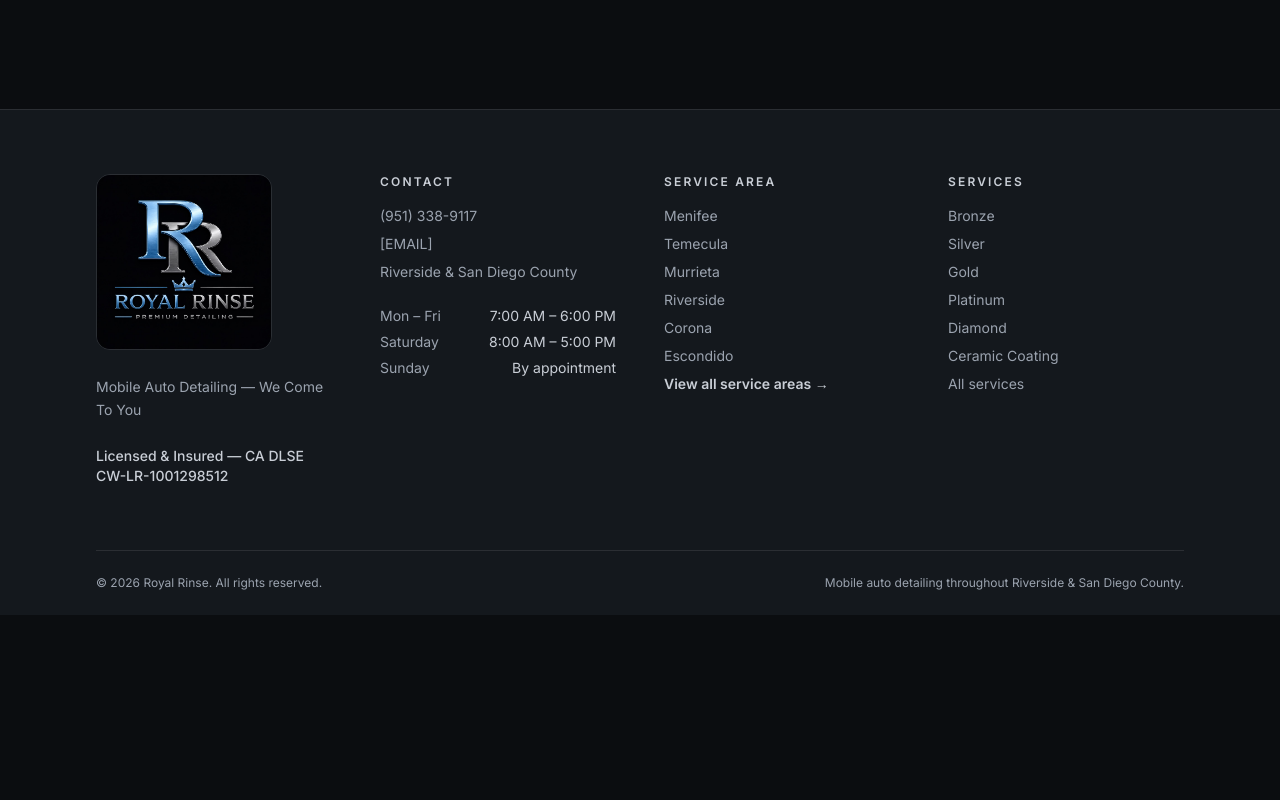
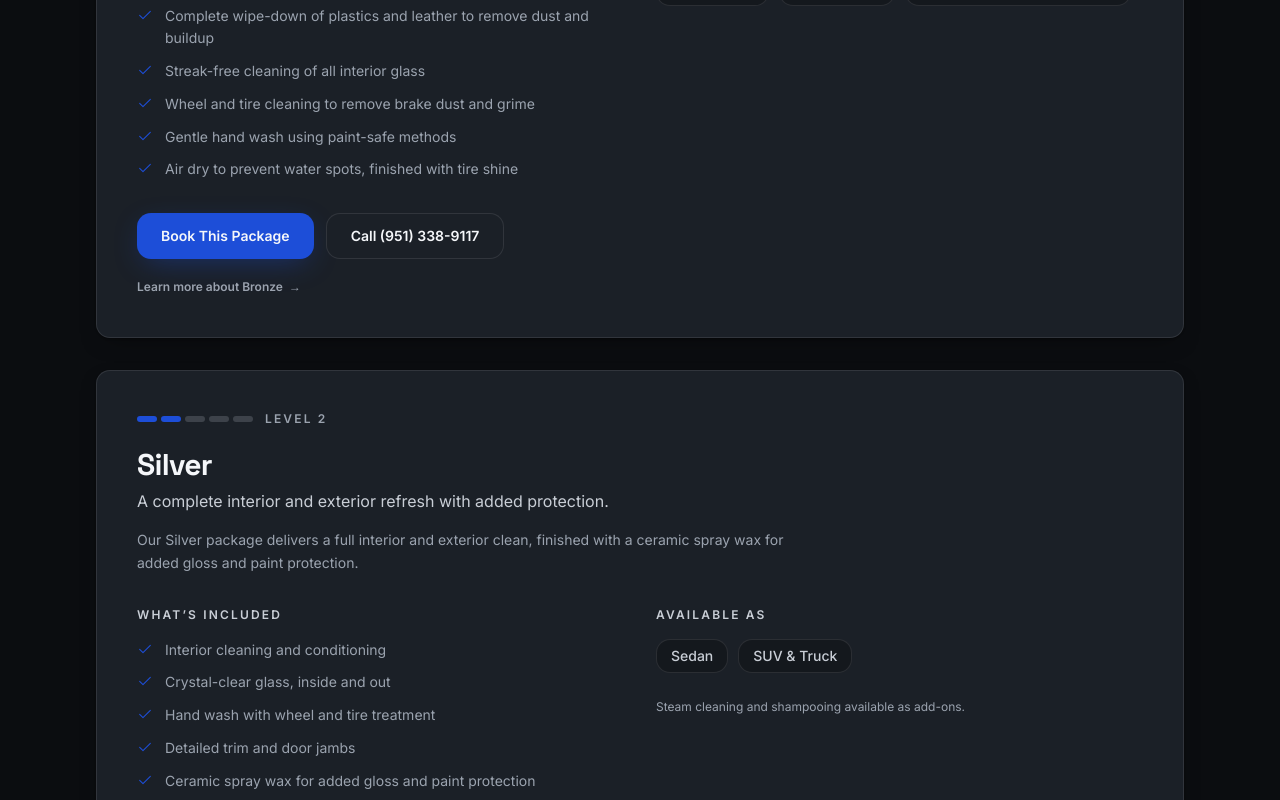
Before and after one commit to Contractor-burnlist/royalrinse, a Next.js app: page /packages in a window 1280 px wide. Before the commit this address had no page. Shown: the part 820-1620 px from the top of the page. Before the commit the page ends 1435 px from the top, so only its background shows below. Built offline with nearby package versions, Linux system fonts and the light colour scheme.

Commit message:
Build /packages tier-ladder page

```diff
--- /dev/null
+++ b/app/packages/page.tsx
@@ -0,0 +1,230 @@
+import type { Metadata } from "next";
+import Link from "next/link";
+import { ceramicCoating, quoteNote, tiers } from "@/lib/services";
+import { PHONE_ARIA, site, telHref } from "@/lib/site";
+import { BookNowButton } from "@/components/BookNowButton";
+import { ButtonAnchor, Card, Container, Eyebrow, Icon, Section } from "@/components/ui";
+
+export const metadata: Metadata = {
+  title: "Detailing Packages | Royal Rinse",
+  description:
+    "Royal Rinse mobile detailing packages — Bronze, Silver, Gold, Platinum, and Diamond, plus ceramic coating. We come to you across Riverside & San Diego County.",
+};
+
+/** Filled pips up to the tier's rank, hollow after — makes the ladder scannable. */
+function TierRank({ rank }: { rank: number }) {
+  return (
+    <div className="flex items-center gap-3">
+      <span
+        className="flex gap-1"
+        role="img"
+        aria-label={`Level ${rank} of ${tiers.length}`}
+      >
+        {Array.from({ length: tiers.length }).map((_, i) => (
+          <span
+            key={i}
+            className={`h-1.5 w-5 rounded-full ${
+              i < rank ? "bg-royal" : "bg-chrome/20"
+            }`}
+          />
+        ))}
+      </span>
+      <span className="text-xs font-semibold uppercase tracking-[0.18em] text-muted">
+        Level {rank}
+      </span>
+    </div>
+  );
+}
+
+function CtaRow({ label }: { label: string }) {
+  return (
+    <div className="mt-8 flex flex-col gap-3 sm:flex-row">
+      <BookNowButton>{label}</BookNowButton>
+      <ButtonAnchor href={telHref} aria-label={PHONE_ARIA} variant="secondary">
+        Call {site.phone}
+      </ButtonAnchor>
+    </div>
+  );
+}
+
+export default function PackagesPage() {
+  return (
+    <>
+      <div className="border-b border-hairline bg-charcoal">
+        <Container className="py-16 sm:py-20">
+          <Eyebrow>Packages</Eyebrow>
+          <h1 className="mt-3 font-display text-4xl font-bold tracking-tight text-ink sm:text-5xl">
+            Our Detailing Packages
+          </h1>
+          <p className="mt-4 max-w-2xl text-base leading-relaxed text-muted">
+            From an essential refresh to a full showroom reset — pick the level that
+            fits. We come to you across Riverside &amp; San Diego County.
+          </p>
+        </Container>
+      </div>
+
+      <Section className="!pb-0">
+        <ol className="space-y-8">
+          {tiers.map((tier, index) => {
+            const rank = index + 1;
+            const isTop = rank === tiers.length;
+
+            return (
+              <li key={tier.slug}>
+                <Card
+                  className={
+                    isTop
+                      ? "border-royal/50 shadow-glow"
+                      : undefined
+                  }
+                >
+                  <div className="p-2 sm:p-4">
+                    <div className="flex flex-wrap items-start justify-between gap-4">
+                      <TierRank rank={rank} />
+                      {isTop ? (
+                        <span className="inline-flex rounded-full bg-royal px-3 py-1 text-xs font-semibold uppercase tracking-[0.12em] text-ink">
+                          Most Complete
+                        </span>
+                      ) : null}
+                    </div>
+
+                    <h2 className="mt-5 font-display text-3xl font-bold tracking-tight text-ink">
+                      {tier.name}
+                    </h2>
+                    <p className="mt-1.5 text-base text-chrome">{tier.tagline}</p>
+                    <p className="mt-4 max-w-2xl text-sm leading-relaxed text-muted">
+                      {tier.intro}
+                    </p>
+
+                    <div className="mt-8 grid gap-8 lg:grid-cols-2">
+                      <div>
+                        <h3 className="text-xs font-semibold uppercase tracking-[0.18em] text-chrome">
+                          What&rsquo;s included
+                        </h3>
+                        <ul className="mt-4 space-y-2.5">
+                          {tier.includes.map((item) => (
+                            <li
+                              key={item}
+                              className="flex gap-3 text-sm leading-relaxed text-muted"
+                            >
+                              <Icon
+                                name="check"
+                                className="mt-0.5 h-4 w-4 shrink-0 text-royal"
+                              />
+                              {item}
+                            </li>
+                          ))}
+                        </ul>
+                      </div>
+
+                      <div className="space-y-6">
+                        {tier.variants ? (
+                          <div>
+                            <h3 className="text-xs font-semibold uppercase tracking-[0.18em] text-chrome">
+                              Available as
+                            </h3>
+                            <ul className="mt-4 flex flex-wrap gap-2.5">
+                              {tier.variants.map((variant) => (
+                                <li
+                                  key={variant}
+                                  className="inline-flex rounded-xl border border-hairline bg-charcoal px-3.5 py-1.5 text-sm font-medium text-chrome"
+                                >
+                                  {variant}
+                                </li>
+                              ))}
+                            </ul>
+                          </div>
+                        ) : null}
+
+                        {tier.addOnNote ? (
+                          <p className="text-xs leading-relaxed text-muted">
+                            {tier.addOnNote}
+                          </p>
+                        ) : null}
+                      </div>
+                    </div>
+
+                    <CtaRow label="Book This Package" />
+
+                    <Link
+                      href={`/services/${tier.slug}`}
+                      className="mt-5 inline-flex items-center gap-1.5 text-xs font-semibold text-muted transition-colors hover:text-royal"
+                    >
+                      Learn more about {tier.name}
+                      <span aria-hidden="true">→</span>
+                    </Link>
+                  </div>
+                </Card>
+              </li>
+            );
+          })}
+        </ol>
+      </Section>
+
+      <Section>
+        <div className="border-t border-hairline pt-16">
+          <Eyebrow>Protection</Eyebrow>
+          <h2 className="mt-3 font-display text-3xl font-bold tracking-tight text-ink sm:text-4xl">
+            {ceramicCoating.name}
+          </h2>
+          <p className="mt-1.5 text-base text-chrome">{ceramicCoating.tagline}</p>
+          <p className="mt-4 max-w-2xl text-sm leading-relaxed text-muted">
+            {ceramicCoating.intro}
+          </p>
+
+          <ul className="mt-10 grid gap-5 sm:grid-cols-2">
+            {ceramicCoating.levels.map((level) => (
+              <li key={level.name}>
+                <Card className="h-full">
+                  <h3 className="font-display text-base font-bold text-ink">
+                    {level.name}
+                  </h3>
+                  <p className="mt-2 text-sm leading-relaxed text-muted">{level.desc}</p>
+                </Card>
+              </li>
+            ))}
+          </ul>
+
+          <CtaRow label="Book Ceramic Coating" />
+
+          <Link
+            href={`/services/${ceramicCoating.slug}`}
+            className="mt-5 inline-flex items-center gap-1.5 text-xs font-semibold text-muted transition-colors hover:text-royal"
+          >
+            Learn more about {ceramicCoating.name}
+            <span aria-hidden="true">→</span>
+          </Link>
+        </div>
+      </Section>
+
+      <Section className="!pt-0">
+        <div className="relative overflow-hidden rounded-xl border border-hairline bg-surface px-6 py-14 text-center shadow-card sm:px-12">
+          <div
+            aria-hidden="true"
+            className="pointer-events-none absolute -bottom-24 left-1/2 h-64 w-[36rem] -translate-x-1/2 rounded-full bg-royal/25 blur-3xl"
+          />
+          <div className="relative">
+            <h2 className="font-display text-2xl font-bold tracking-tight text-ink sm:text-3xl">
+              Not sure which to pick?
+            </h2>
+            <p className="mx-auto mt-4 max-w-xl text-base text-muted">
+              Tell us your vehicle and what you&rsquo;re after — we&rsquo;ll recommend the
+              right package.
+            </p>
+
+            <div className="mt-8 flex flex-col justify-center gap-3 sm:flex-row">
+              <BookNowButton />
+              <ButtonAnchor href={telHref} aria-label={PHONE_ARIA} variant="secondary">
+                Call {site.phone}
+              </ButtonAnchor>
+            </div>
+
+            <p className="mx-auto mt-8 max-w-md text-xs leading-relaxed text-muted">
+              {quoteNote}
+            </p>
+          </div>
+        </div>
+      </Section>
+    </>
+  );
+}
```
